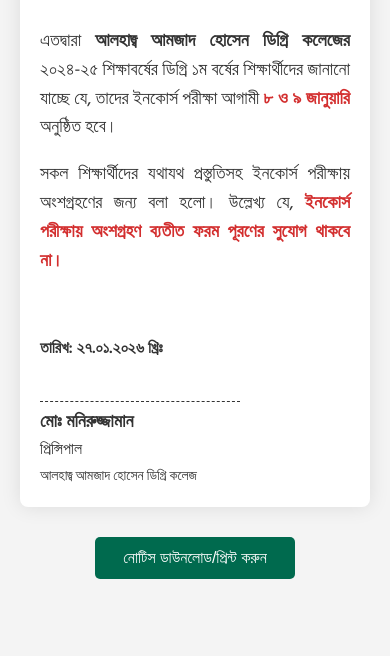
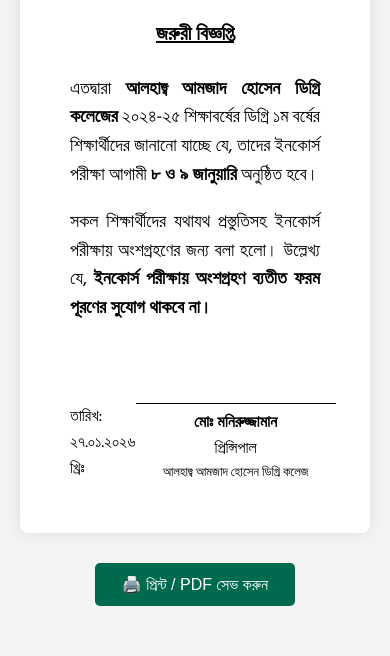
Before and after one commit to ansarvdp-id/ansarvdp-id-card, a plain HTML site: page index.html in a window 390 px wide. Shown: the part 203-859 px from the top of the page. Drawn offline with Linux system fonts and the light colour scheme.

Commit message:
Add files via upload

```diff
--- a/index.html
+++ b/index.html
@@ -4,63 +4,62 @@
     <meta charset="UTF-8">
     <meta name="viewport" content="width=device-width, initial-scale=1.0">
     <title>নোটিস বোর্ড - আলহাজ্ব আমজাদ হোসেন ডিগ্ৰি কলেজ</title>
-    <!-- বাংলা ফন্ট যুক্ত করা হয়েছে -->
     <link href="https://fonts.googleapis.com/css2?family=Hind+Siliguri:wght@300;400;600;700&display=swap" rel="stylesheet">
 
     <style>
         :root {
-            --primary-color: #006a4e; /* গাঢ় সবুজ */
-            --secondary-color: #f4f4f4;
-            --text-color: #333;
-            --border-color: #ddd;
+            --primary-color: #006a4e;
+            --text-color: #000; /* প্রিন্টের জন্য কালচে কালো */
         }
 
         body {
             font-family: 'Hind Siliguri', sans-serif;
-            background-color: var(--secondary-color);
+            background-color: #f4f4f4;
             margin: 0;
             padding: 20px;
             color: var(--text-color);
         }
 
         .container {
-            max-width: 800px;
+            width: 100%;
+            max-width: 800px; /* স্ক্রিনে দেখার জন্য */
             margin: 0 auto;
             background: white;
-            padding: 40px;
-            box-shadow: 0 0 20px rgba(0,0,0,0.1);
+            padding: 50px;
+            box-sizing: border-box; /* প্যাডিং যেন উইডথের বাইরে না যায় */
+            box-shadow: 0 0 15px rgba(0,0,0,0.1);
             border-radius: 8px;
             border-top: 5px solid var(--primary-color);
         }
 
-        /* হেডার ডিজাইন */
+        /* হেডার */
         .header {
             text-align: center;
             border-bottom: 2px solid var(--primary-color);
-            padding-bottom: 20px;
+            padding-bottom: 15px;
             margin-bottom: 30px;
         }
 
         .college-name {
-            font-size: 28px;
+            font-size: 26px;
             font-weight: 700;
             color: var(--primary-color);
             margin: 0;
+            line-height: 1.3;
         }
 
         .college-address {
             font-size: 16px;
-            color: #666;
             margin: 5px 0 0 0;
         }
 
-        /* নোটিস বডি ডিজাইন */
+        /* বডি */
         .notice-title {
             text-align: center;
-            font-size: 22px;
+            font-size: 20px;
             text-decoration: underline;
-            margin-bottom: 30px;
-            font-weight: 600;
+            margin-bottom: 25px;
+            font-weight: 700;
         }
 
         .notice-content {
@@ -71,19 +70,14 @@
 
         .highlight {
             font-weight: bold;
-            color: #d32f2f;
         }
 
-        /* ফুটার এবং স্বাক্ষর */
+        /* ফুটার */
         .footer-section {
-            margin-top: 60px;
+            margin-top: 80px;
             display: flex;
             justify-content: space-between;
-            align-items: flex-end;
-        }
-
-        .date-box {
-            font-weight: 600;
+            align-items: flex-start;
         }
 
         .signature-box {
@@ -92,85 +86,82 @@
         }
 
         .signature-line {
-            border-top: 1px dashed #333;
+            border-top: 1px solid #000;
             margin-bottom: 5px;
         }
 
-        .principal-name {
-            font-weight: 700;
-            font-size: 18px;
-        }
-
-        /* বাটন ডিজাইন (প্রিন্ট করার সময় লুকানো থাকবে) */
+        /* বাটন */
         .action-btn {
             display: block;
-            width: 100%;
-            max-width: 200px;
-            margin: 30px auto 0;
+            width: 200px;
+            margin: 30px auto;
             padding: 12px;
             background-color: var(--primary-color);
             color: white;
             border: none;
             border-radius: 5px;
+            cursor: pointer;
             font-size: 16px;
-            cursor: pointer;
-            text-align: center;
-            transition: background 0.3s;
         }
 
-        .action-btn:hover {
-            background-color: #004d38;
-        }
+        /* =========================================
+           গুরুত্বপূর্ণ: প্রিন্ট ফিক্সিং কোড (A4 Size)
+           ========================================= */
+        @media print {
+            @page {
+                size: A4; /* পেজ সাইজ A4 */
+                margin: 1.5cm; /* চারপাশের মার্জিন ১.৫ সেমি */
+            }
 
-        /* প্রিন্ট মিডিয়া কোয়েরি */
-        @media print {
             body {
                 background-color: white;
+                margin: 0;
                 padding: 0;
+                -webkit-print-color-adjust: exact; /* কালার ঠিক রাখার জন্য */
             }
+
             .container {
-                box-shadow: none;
-                border: none;
-                width: 100%;
-                max-width: 100%;
+                width: 100% !important;
+                max-width: 100% !important;
+                box-shadow: none !important;
+                border: none !important;
+                padding: 0 !important; /* কন্টেইনারের প্যাডিং কমিয়ে দেওয়া */
+                margin: 0 !important;
             }
+
             .action-btn {
-                display: none;
+                display: none; /* প্রিন্টের সময় বাটন হাইড */
             }
-        }
 
-        /* মোবাইল রেসপনসিভ */
-        @media (max-width: 600px) {
-            .container {
-                padding: 20px;
+            /* ফন্ট সাইজ একটু এডজাস্ট করা যাতে পেজে ধরে */
+            .college-name {
+                font-size: 24px;
+                color: black !important; /* প্রিন্টে কালো কালি ভালো আসে */
             }
-            .college-name {
-                font-size: 22px;
+
+            .header {
+                border-bottom: 2px solid black !important;
             }
+
+            .notice-content {
+                font-size: 16px; /* প্রিন্টে ১৮ এর চেয়ে ১৬ দেখতে ভালো লাগে */
+            }
+
             .footer-section {
-                flex-direction: column;
-                gap: 40px;
-                align-items: flex-start;
-            }
-            .signature-box {
-                align-self: flex-start;
-                text-align: left;
+                margin-top: 60px; /* পেজ ব্রেক এড়াতে মার্জিন কমানো */
+                page-break-inside: avoid;
             }
         }
     </style>
 </head>
 <body>
 
-    <div class="container" id="noticeArea">
-        <!-- হেডার অংশ -->
+    <div class="container">
         <header class="header">
-            <!-- লোগো বসাতে চাইলে নিচে img ট্যাগ ব্যবহার করতে পারেন -->
-            <!-- <img src="logo.png" alt="College Logo" width="80"> -->
             <h1 class="college-name">আলহাজ্ব আমজাদ হোসেন ডিগ্ৰি কলেজ</h1>
             <p class="college-address">পাংশা, রাজবাড়ী</p>
         </header>
 
-        <!-- মূল নোটিস -->
         <main>
             <div class="notice-title">জরুরী বিজ্ঞপ্তি</div>
 
@@ -184,7 +175,6 @@
             </div>
         </main>
 
-        <!-- স্বাক্ষর এবং তারিখ -->
         <footer class="footer-section">
             <div class="date-box">
                 তারিখ: ২৭.০১.২০২৬ খ্রিঃ
@@ -192,15 +182,14 @@
 
             <div class="signature-box">
                 <div class="signature-line"></div>
-                <div class="principal-name">মোঃ মনিরুজ্জামান</div>
+                <div class="principal-name"><strong>মোঃ মনিরুজ্জামান</strong></div>
                 <div>প্রিন্সিপাল</div>
-                <div style="font-size: 14px; margin-top:2px;">আলহাজ্ব আমজাদ হোসেন ডিগ্ৰি কলেজ</div>
+                <div style="font-size: 13px;">আলহাজ্ব আমজাদ হোসেন ডিগ্ৰি কলেজ</div>
             </div>
         </footer>
     </div>
 
-    <!-- প্রিন্ট বাটন -->
-    <button class="action-btn" onclick="window.print()">নোটিস ডাউনলোড/প্রিন্ট করুন</button>
+    <button class="action-btn" onclick="window.print()">🖨️ প্রিন্ট / PDF সেভ করুন</button>
 
 </body>
 </html>
```
